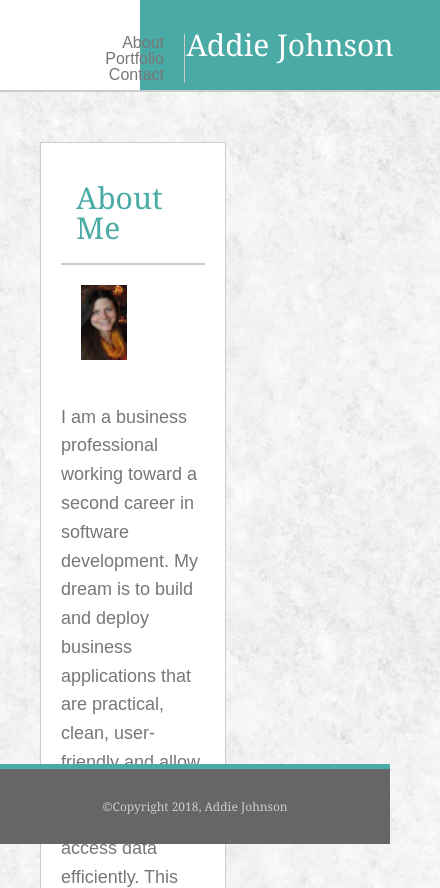
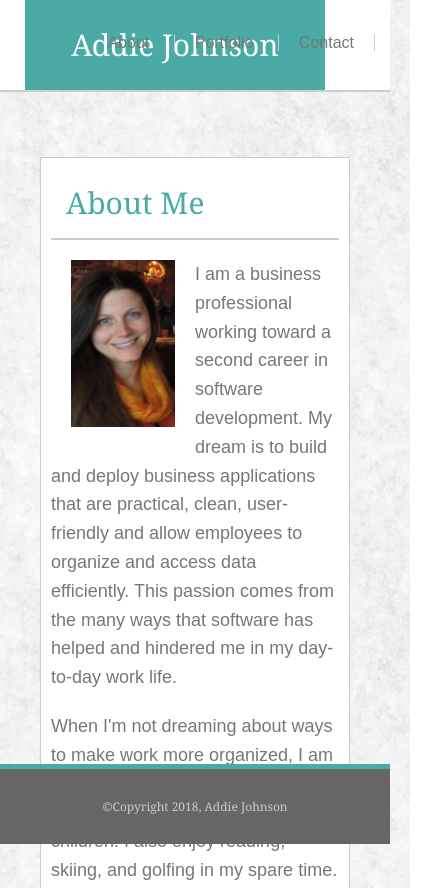
Before and after one commit to Addie27/Responsive-Portfolio, a plain HTML site: page index.html in a window 390 px wide. Shown: the top 888 px of the page, 440 px wide, since content can reach past the window. Drawn offline with Linux system fonts and the light colour scheme.

Commit message:
updated media queries

```diff
--- a/assets/css/style.css
+++ b/assets/css/style.css
@@ -164,7 +164,8 @@ a {
 @media screen and (max-width: 980px) {
     nav {
         position: absolute;
-        right: -10px;
+        right: -180px;
+
     }
     section {
         margin: 20px;
@@ -186,8 +187,38 @@ a {
     }
 }
 
-@media (max-width: 768px) {
+@media screen and (max-width: 768px) {
+    nav {
+        position: absolute;
+        right: -200px;
 
+    }
+
+    section {
+        margin-bottom: 100px;
+    }
+
+    .myname {
+        margin-left: 25px;
+    }
+    .wrapper1 {
+        max-width: 100%;
+        margin: 25px 0px 25px 0px;
+        align-content: center;
+        padding: 10px;
+    }
+
+    .profilepic {
+        width: 50%;
+        float: none;
+        margin: 0 auto;
+        float: left;
+    }
+
+    .wrapper2 {
+        width: 100%;
+        margin: 0 auto;
+    }
 
 }
 
```
